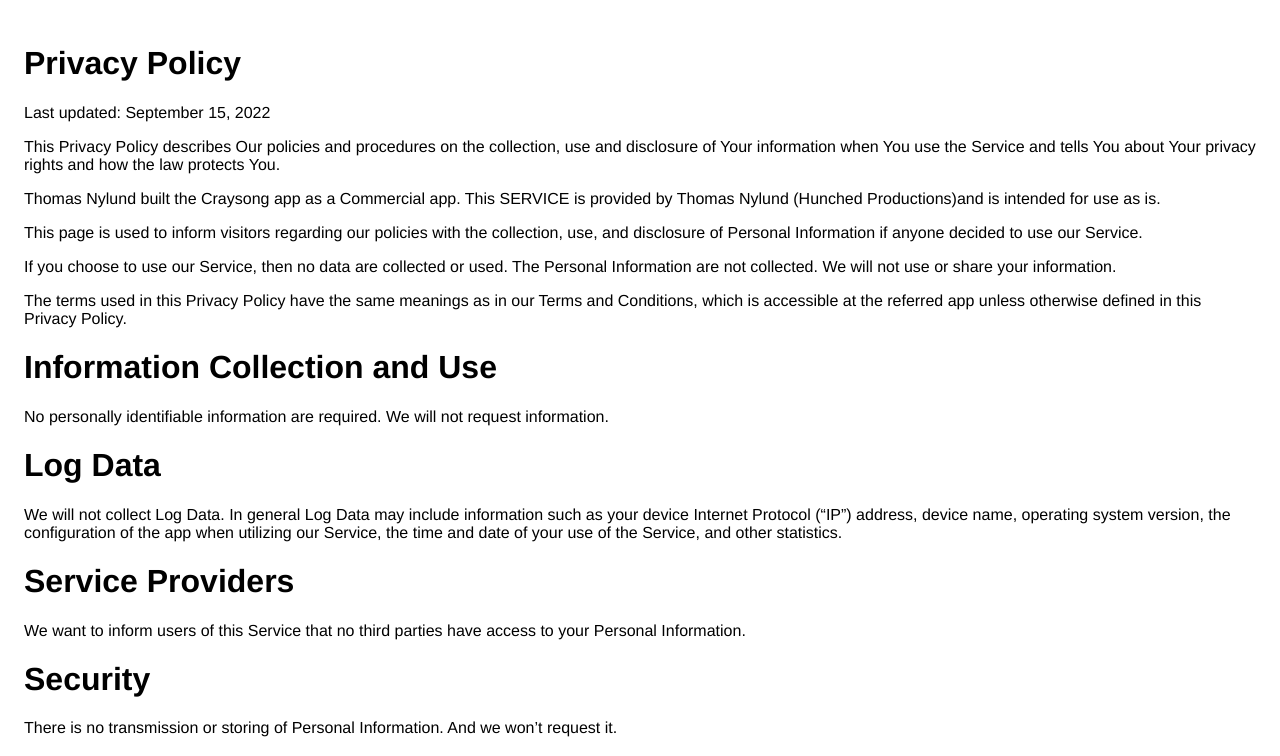
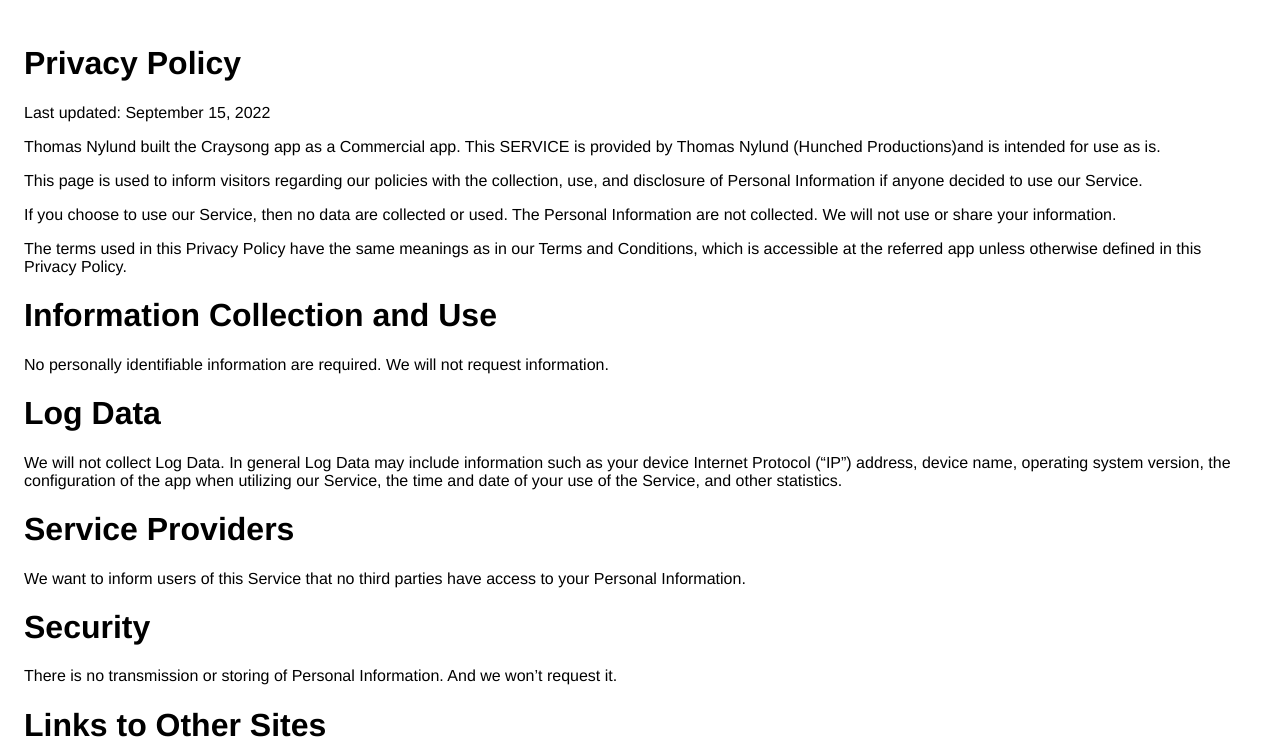
Before and after one commit to nylundOfficial/Craysong, a plain HTML site: page index.html in a window 1280 px wide. Shown: the top 756 px of the page. Drawn offline with Linux system fonts and the light colour scheme.

Commit message:
Update index.html

```diff
--- a/index.html
+++ b/index.html
@@ -9,7 +9,6 @@
     <body>
         <h1>Privacy Policy</h1>
 <p>Last updated: September 15, 2022</p>
-<p>This Privacy Policy describes Our policies and procedures on the collection, use and disclosure of Your information when You use the Service and tells You about Your privacy rights and how the law protects You.</p>
 <p>Thomas Nylund built the Craysong app as a Commercial app. This SERVICE is provided by Thomas Nylund (Hunched Productions)and is intended for use as is.</p>
 
 <p>This page is used to inform visitors regarding our policies with the collection, use, and disclosure of Personal Information if anyone decided to use our Service.</p>
```
